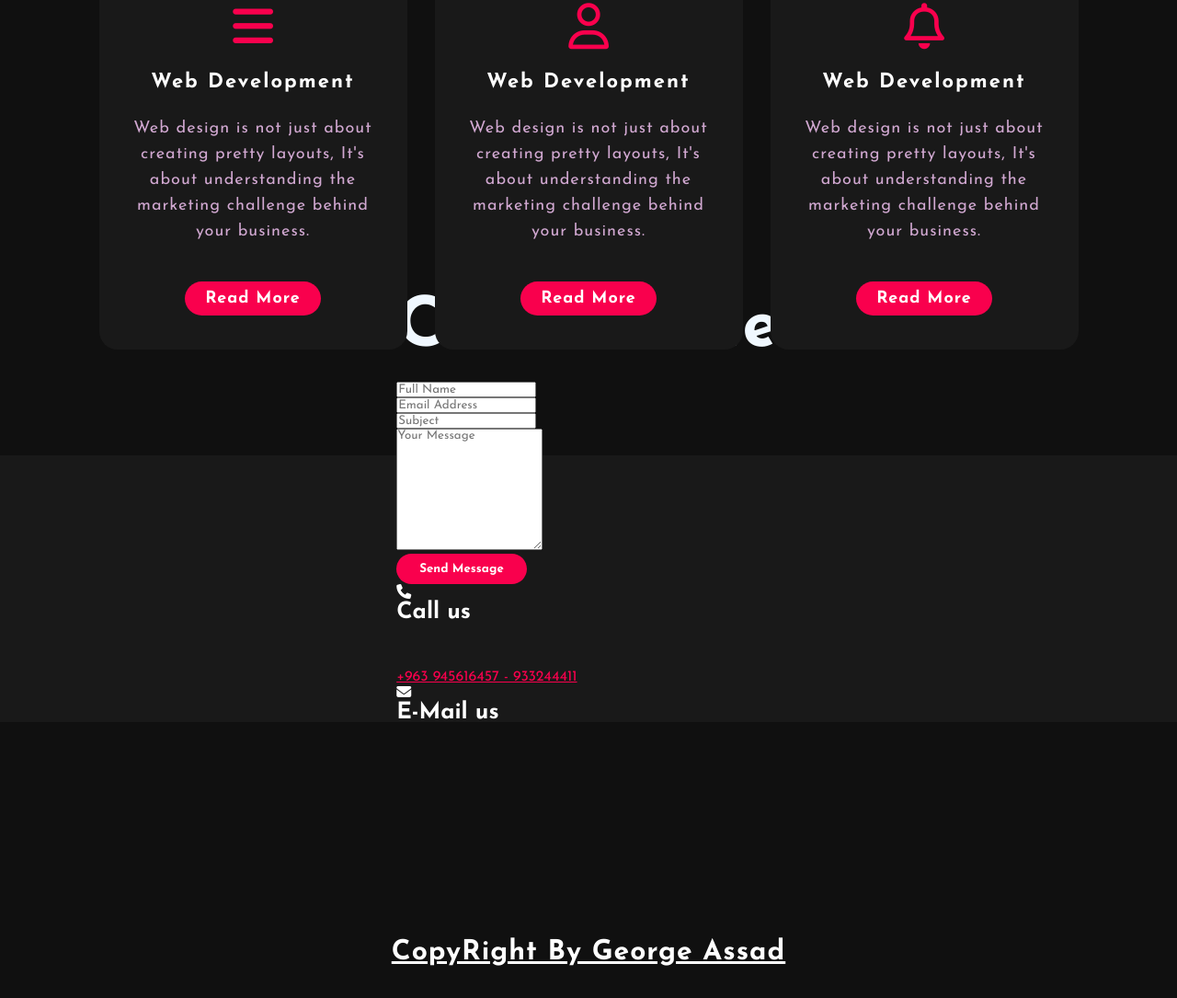
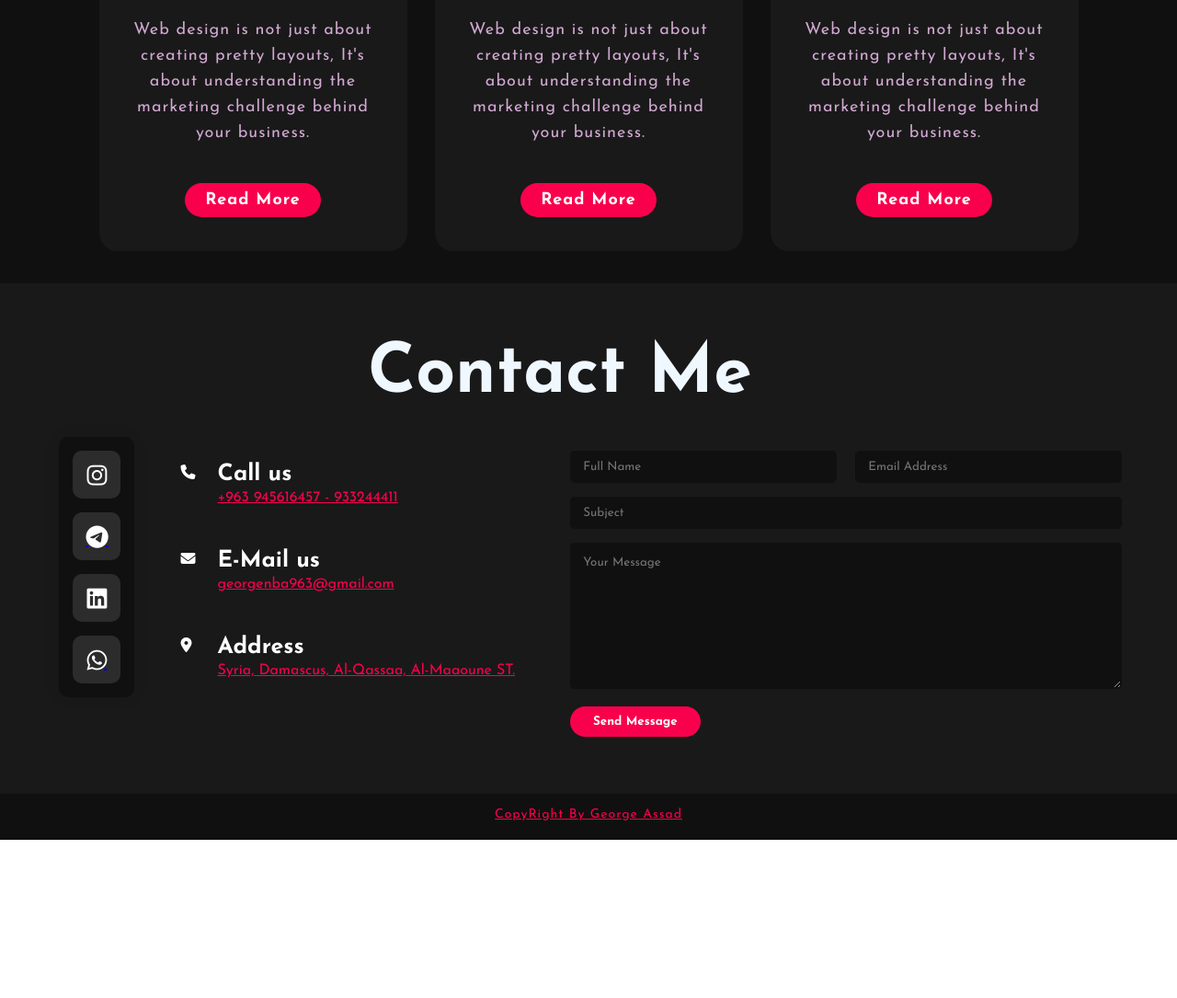
Before and after one commit to GeorgeAssad/George-B-Assad, a plain HTML site: page index.html in a window 1280 px wide. Shown: the part 1447-2532 px from the top of the page at 92% size. After the commit the page ends 2360 px from the top, so only its background shows below. Drawn offline with Linux system fonts and the light colour scheme.

Commit message:
Update style.css

```diff
--- a/css/style.css
+++ b/css/style.css
@@ -8,7 +8,7 @@
 .hero {
     height: 100vh;
     width: 100%;
-    background-image: url(../cigar2023-removal.png);
+    background-image: url(../home-bg.png);
     background-size: cover;
     background-position: center;
 }
@@ -17,7 +17,7 @@ nav {
     display: flex;
     align-items: center;
     justify-content: space-between;
-    padding-top: 45px;
+    padding-top: 35px;
     padding-left: 8%;
     padding-right: 8%;
 }
@@ -32,6 +32,10 @@ nav {
 span {
     text-decoration: underline;
     color: #f9004d;
+}
+
+nav ul{
+    margin-top: -15px;
 }
 
 nav ul li {
@@ -200,13 +204,15 @@ button:hover {
     background-color: #101010;
     width: 100%;
     padding: 100px 0px;
+    height: 600px;
 }
 
 .title h2 {
     color: white;
     font-size: 75px;
     width: 1130px;
-    margin: 30px auto;
+    margin: 18px auto;
+    margin-top: -65px;
     text-align: center;
 }
 
@@ -258,7 +264,7 @@ button:hover {
 
 .Contact-me {
     width: 100%;
-    height: 290px;
+    height: 555px;
     background: #191919;
     display: flex;
     align-items: center;
@@ -266,36 +272,198 @@ button:hover {
     justify-content: center;
 }
 
-.Contact-me p {
-    color: white;
-    font-size: 30px;
-    font-weight: bold;
-    margin-bottom: 25px;
+.contact_title{
+    float: left;
+    margin-left: 400px;
+    margin-top: 0px;
+    margin-bottom: -20px;
 }
 
-.Contact-me .button-two {
-    background-color: #f9004d;
+/* --------------------- Social media icons START --------------------- */
+
+.card_Social {
+    float: right;
+    margin-right: 50px;
+    margin-top: 50px;
+    width: fit-content;
+    height: fit-content;
+    background-color: #101010;
+    padding: 15px 15px;
+    box-shadow: 0px 0px 20px rgba(0, 0, 0, 0.055);
+    border-radius: 10px;
+  }
+
+  /* for all social containers*/
+  .socialContainer {
+    width: 52px;
+    height: 52px;
+    background-color: rgb(44, 44, 44);
+    display: flex;
+    align-items: center;
+    justify-content: center;
+    overflow: hidden;
+    transition-duration: .3s;
+    margin-bottom: 15px;
+    border-radius: 10px ;
+    font-size: 25px;
+  }
+
+  .containerFour{
+    margin-bottom: 0px;
+  }
+
+  .containerTwo .fa-brands{
+    margin-left: -7px;
+  }
+
+  /* instagram*/
+  .containerOne:hover {
+    background-color: #d62976;
+    transition-duration: .3s;
+  }
+  /* telegram*/
+  .containerTwo:hover {
+    background-color: rgb(39, 167, 231);
+    transition-duration: .3s;
+  }
+  /* linkdin*/
+  .containerThree:hover {
+    background-color: #0A66C2;
+    transition-duration: .3s;
+  }
+  /* Whatsapp*/
+  .containerFour:hover {
+    background-color: #128C7E;
+    transition-duration: .3s;
+  }
+
+  .socialContainer:active {
+    transform: scale(0.9);
+    transition-duration: .3s;
+  }
+
+  .fa-brands {
+    width: 17px;
     color: white;
-    text-decoration: none;
-    border: 2px;
-    font-weight: bold;
-    padding: 13px 30px;
-    border-radius: 30px;
-    transition: .4s;
+    margin-left: -5px;
+  }
+
+  .fa-brands path {
+    fill: rgb(255, 255, 255);
+  }
+
+  .socialContainer:hover .fa-brands {
+    animation: slide-in-top 0.3s both;
+  }
+
+  @keyframes slide-in-top {
+    0% {
+      transform: translateY(-50px);
+      opacity: 0;
+    }
+
+    100% {
+      transform: translateY(0);
+      opacity: 1;
+    }
+  }
+
+/* ------------------------------------ Social media icons END -----------------------------------------*/
+
+/* -------------------------------------- Contact Details START -------------------------------------- */
+
+.contact_details{
+    float: right;
+    margin-right: 60px;
+    margin-top: 80px;
 }
 
-.Contact-me .button-two:hover {
-    background-color: transparent;
-    border: 2px solid #f9004d;
-    cursor: pointer;
+.symbol{
+    margin-left: 40px;
+    margin-top: -20px;
 }
+
+.info{
+    margin-top: -45px;
+}
+
+.contact_item{
+    margin-bottom: 50px;
+}
+
+
+/* -------------------------------------- Contact Details END -------------------------------------- */
+
+/* -------------------------------------- Contact Form START -------------------------------------- */
+
+.contact_form{
+    float: right;
+    margin-right: 60px;
+    margin-top: 50px;
+}
+
+.input_control_1_1{
+    float: left;
+    width: 290px;
+    margin-bottom: 15px;
+    height: 35px;
+    background-color: #101010;
+    border: 1px solid #101010;
+    border-radius: 5px;
+    padding: 1em;
+}
+
+.input_control_1_2{
+    float: right;
+    width: 290px;
+    margin-bottom: 15px;
+    height: 35px;
+    background-color: #101010;
+    border: 1px solid #101010;
+    border-radius: 5px;
+    padding: 1em;
+
+}
+
+input:-webkit-autofill,
+input:-webkit-autofill:hover,
+input:-webkit-autofill:focus,
+input:-webkit-autofill:active{
+    -webkit-box-shadow: 0 0 0 30px #101010 inset !important;
+    -webkit-text-fill-color: white;
+    caret-color: white;
+}
+
+.input_control_2_1{
+    width: 600px;
+    height: 35px;
+    background-color: #101010;
+    border: 1px solid #101010;
+    border-radius: 5px;
+    padding: 1em;
+}
+
+.input_control_2_2{
+    width: 600px;
+    background-color: #101010;
+    border: 1px solid #101010;
+    border-radius: 5px;
+    padding: 1em;
+}
+
+.form_input{
+    margin-bottom: 15px;
+}
+
+/* -------------------------------------- Contact Form END -------------------------------------- */
+
 
 /* footer section */
 
 footer {
     position: relative;
     width: 100%;
-    height: 300px;
+    height: 50px;
     background: #101010;
     display: flex;
     flex-direction: column;
@@ -303,54 +471,42 @@ footer {
     justify-content: center;
 }
 
-footer p:nth-child(1) {
-    font-size: 30px;
-    color: white;
-    margin-bottom: 20px;
-    font-weight: bold;
-}
-
-footer p:nth-child(2) {
-    color: white;
-    font-size: 17px;
-    width: 500px;
-    margin-bottom: 0px;
-    text-align: center;
-    line-height: 26px;
-}
-
-.Social {
-    display: flex;
-}
-
-.Social a {
-    width: 45px;
-    height: 45px;
-    display: flex;
-    align-items: center;
-    justify-content: center;
-    background: #f9004d;
-    border-radius: 50%;
-    margin: 22px 10px;
-    color: white;
-    text-decoration: none;
-    font-size: 20px;
-}
-
-.Social a:hover {
-    transform: scale(1.3);
-    transition: .3s;
-}
-
 .end {
     text-decoration: underline;
     position: absolute;
     color: #f9004d;
-    bottom: 15px;
-    margin-bottom: 15px;
+    margin-bottom: 5px;
     font-size: 14px;
 }
 
-html{
+html {
     scroll-behavior: smooth;
 }
+
+/* ----------- for responsive web ---------------------- */
+
+/* 2xl */
+@media (max-width: 1536px) {
+
+}
+
+/* xl */
+@media (max-width: 1280px) {}
+
+/* lg */
+@media (max-width: 1024px) {}
+
+/* md */
+@media (max-width: 768px) {
+    h2{
+        color: #f9004d;
+    }
+}
+
+/* sm */
+@media (max-width: 640px) {}
+
+/* xs */
+@media (max-width: 475px) {
+
+}
```
